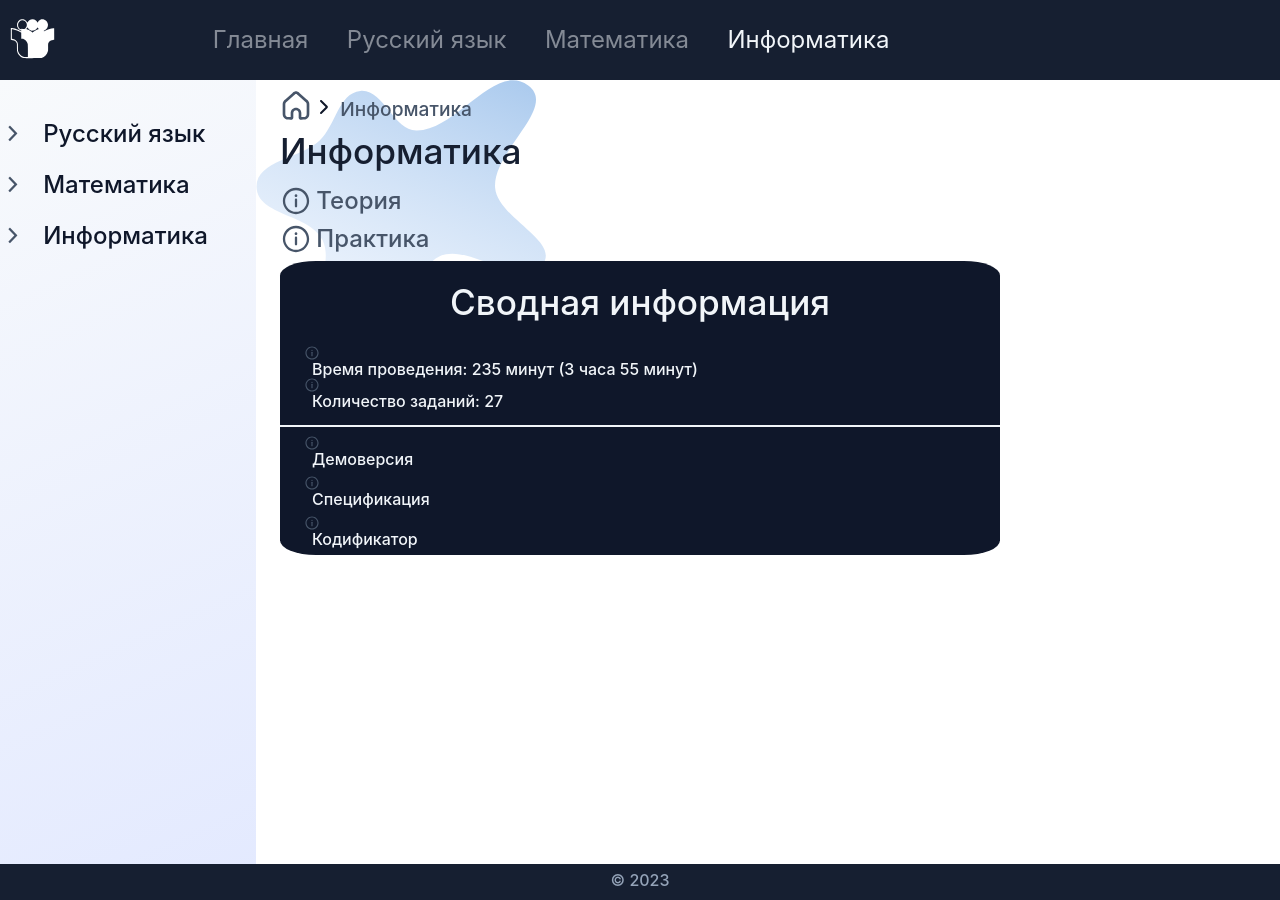
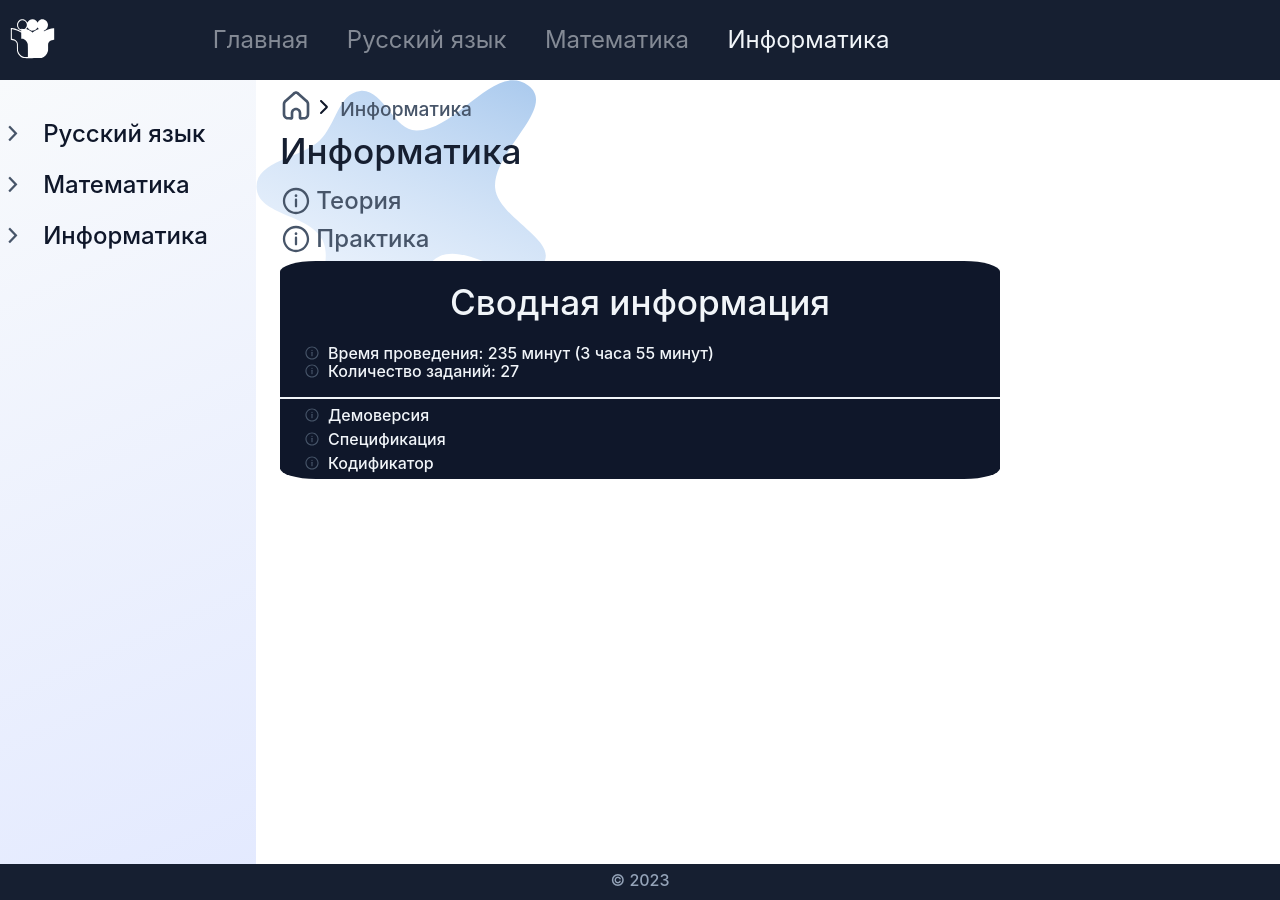
Before and after one commit to daneelez/daneelez.github.io, a Jekyll site: the page built from docs/inf/inf.html, in a window 1280 px wide. Built offline with Jekyll 4.4.1, drawn with Linux system fonts in a browser that asks for light colours.

Commit message:
Update style.css

```diff
--- a/docs/css/style.css
+++ b/docs/css/style.css
@@ -231,8 +231,7 @@ main {
 }
 
 .information-div {
-	display: flex;
-	flex-direction: column;
+	display: inline-flex;
 	padding: 0 1.5rem 0 1.5rem;
 }
 
@@ -262,6 +261,8 @@ main {
 
 .information {
 	padding-bottom: 1rem;
+	display: flexbox;
+	flex-direction: column;
 }
 
 /* TASKS SECTION */
```
